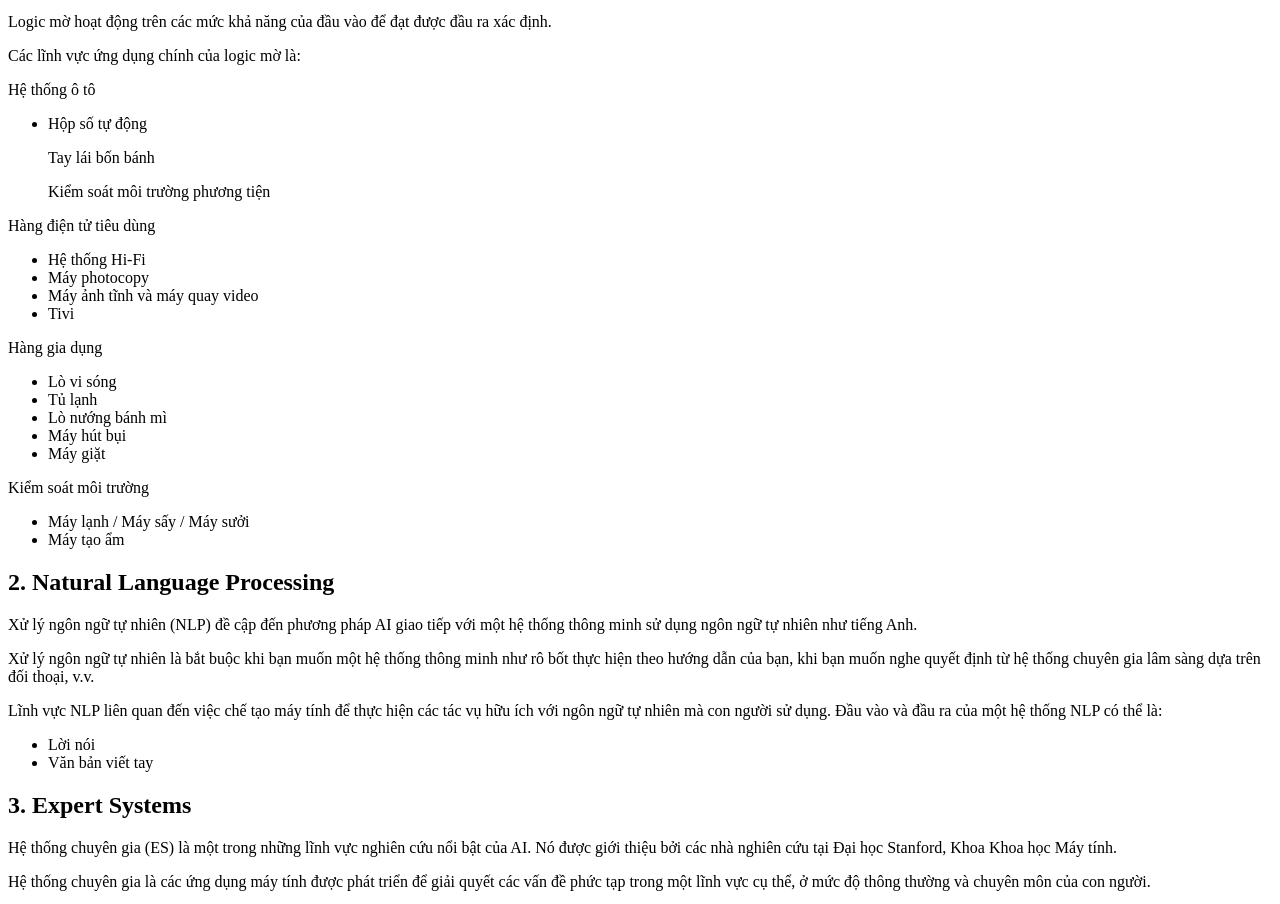
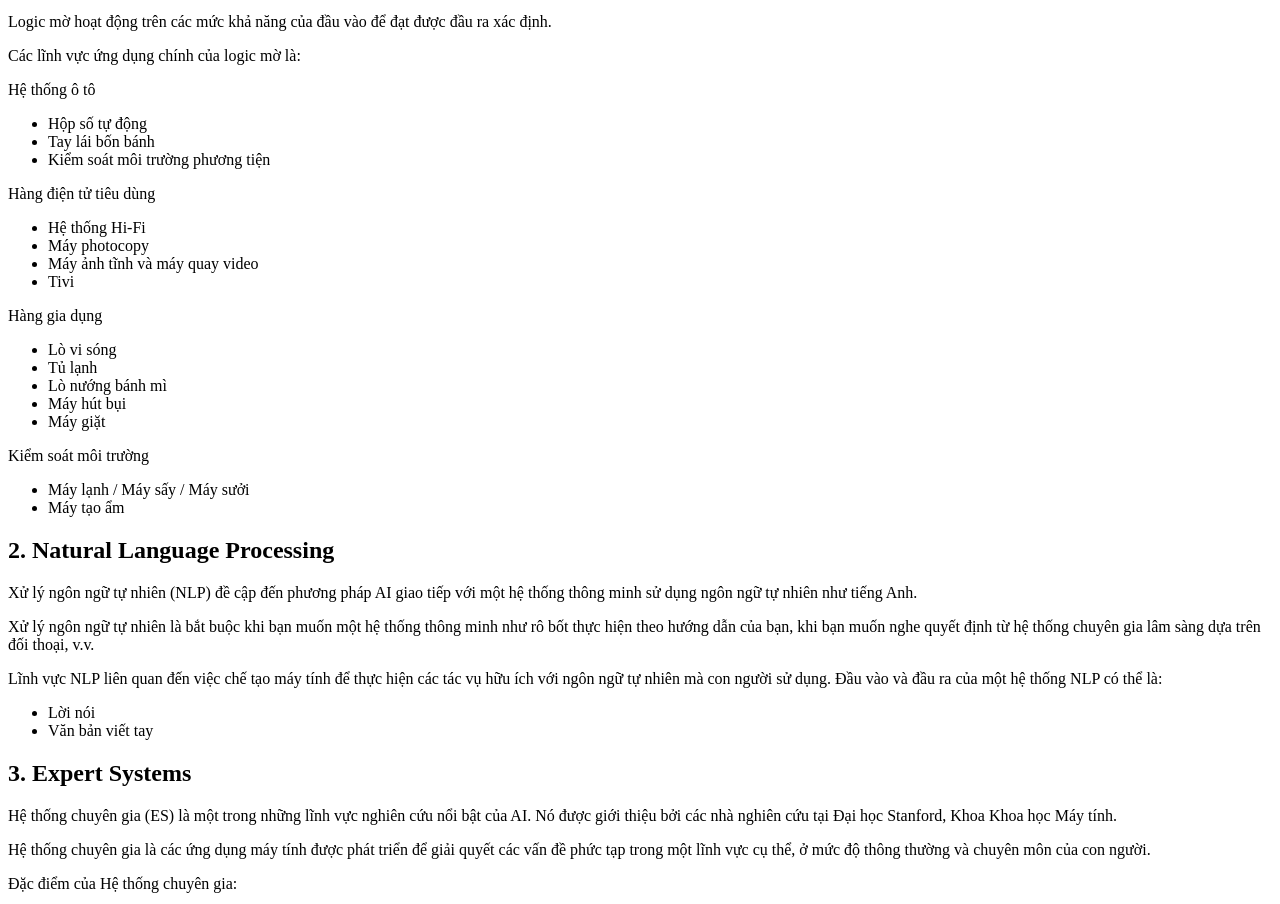
Before and after one commit to Melicom0701/retest, a plain HTML site: page index.html in a window 1280 px wide. Shown: the part 1704-2608 px from the top of the page. Drawn offline with Linux system fonts and the light colour scheme.

Commit message:
Update index.html

```diff
--- a/index.html
+++ b/index.html
@@ -146,8 +146,8 @@
         <p>Hệ thống ô tô</p>
         <ul>
             <li>Hộp số tự động</li>
-            <p>Tay lái bốn bánh</p>
-            <p>Kiểm soát môi trường phương tiện</p>
+            <li>Tay lái bốn bánh</li>
+            <li>Kiểm soát môi trường phương tiện</l>
         </ul>
         <p>Hàng điện tử tiêu dùng</p>
         <ul>
```
